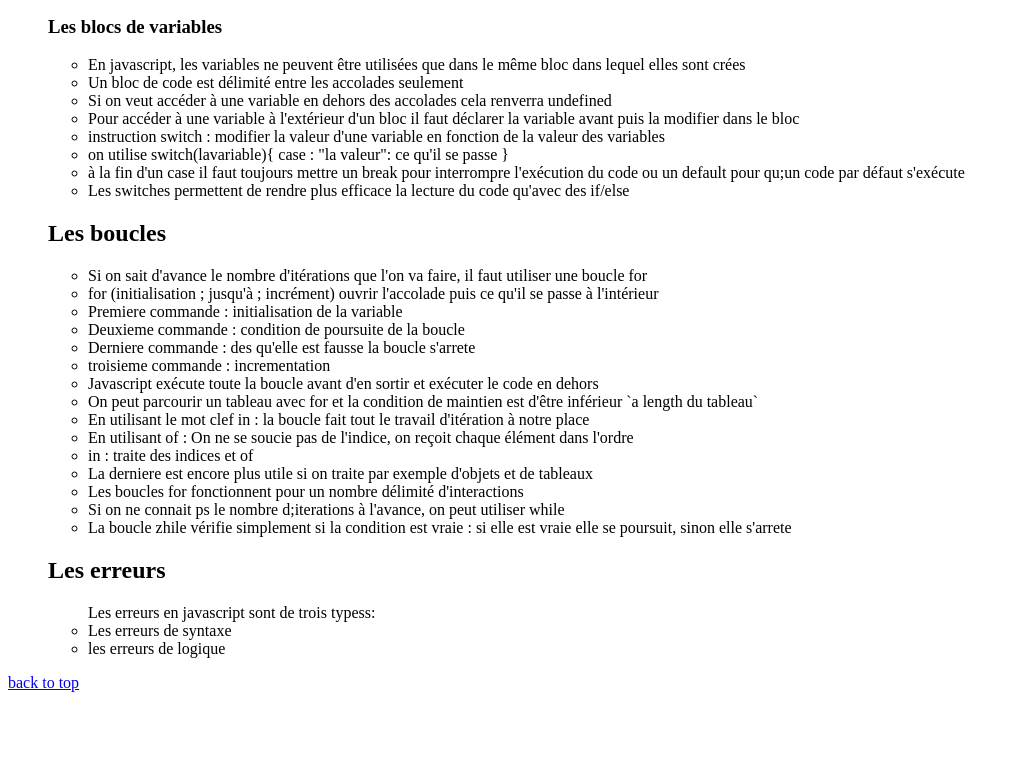
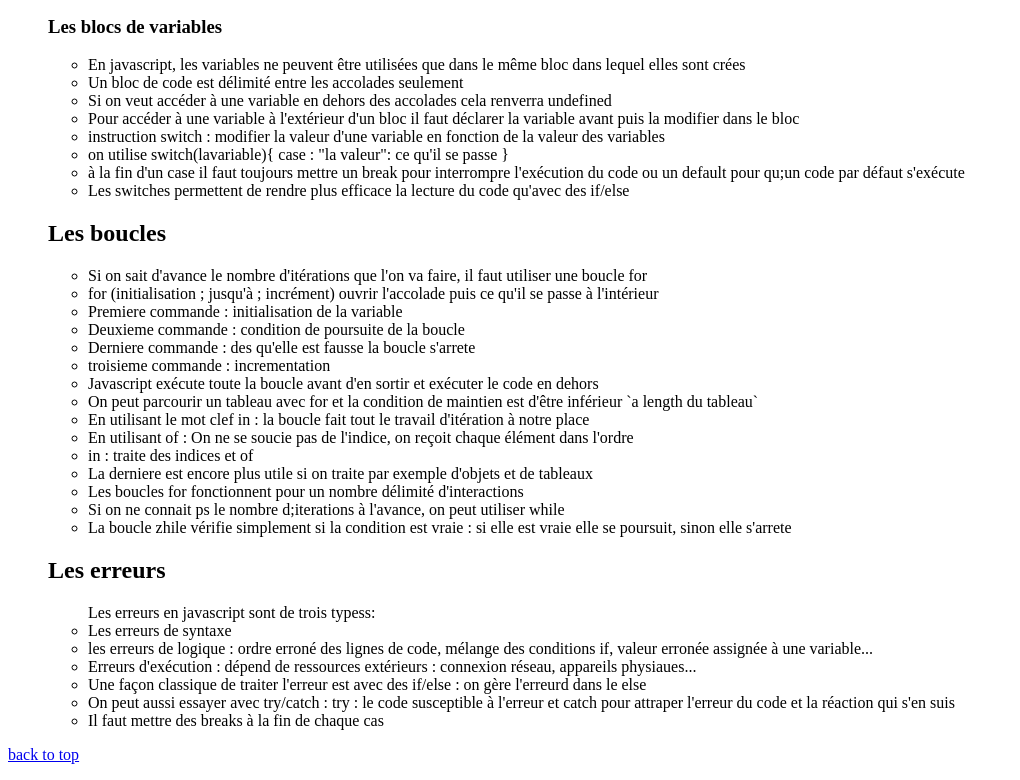
Before and after one commit to dossantosjeremy/Resume, a plain HTML site: page hello.html in a window 1280 px wide. Shown: the part 10943-11723 px from the top of the page, without its empty margins (0-1020 px from the left). Before the commit the page ends 11651 px from the top, so only its background shows below. Drawn offline with Linux system fonts and the light colour scheme.

Commit message:
Update hello.html

```diff
--- a/hello.html
+++ b/hello.html
@@ -705,7 +705,11 @@
 <ul>
     Les erreurs en javascript sont de trois typess:
     <li>Les erreurs de syntaxe</li>
-    <li>les erreurs de logique</li>
+    <li>les erreurs de logique : ordre erroné des lignes de code, mélange des conditions if, valeur erronée assignée à une variable...</li>
+    <li>Erreurs d'exécution : dépend de ressources extérieurs : connexion réseau, appareils physiaues...</li>
+    <li>Une façon classique de traiter l'erreur est avec des if/else : on gère l'erreurd dans le else</li>
+    <li>On peut aussi essayer avec try/catch : try : le code susceptible à l'erreur et catch pour attraper l'erreur du code et la réaction qui s'en suis</li>
+    <li>Il faut mettre des breaks à la fin de chaque cas</li>
 </ul>
 
 
```
